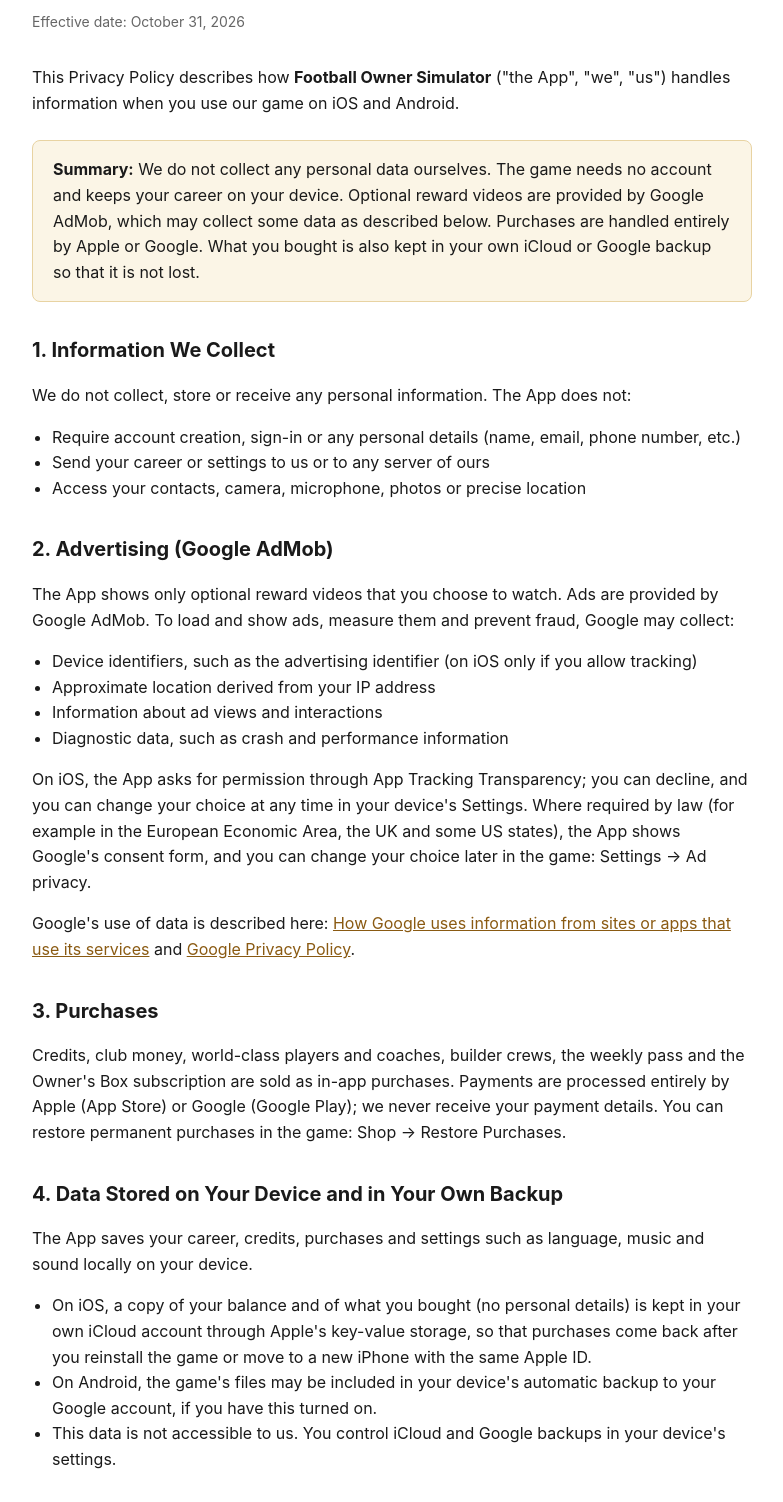
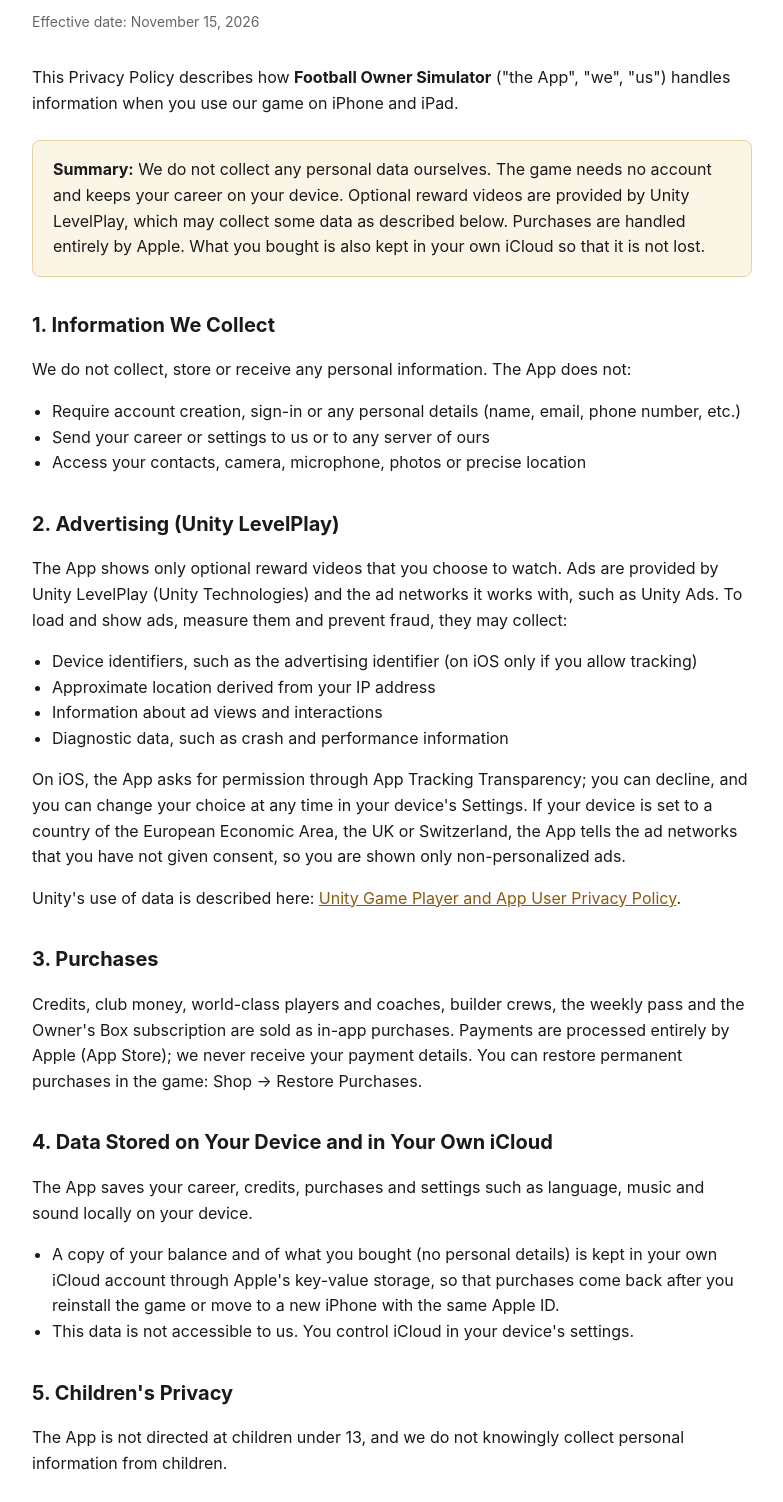
Before and after one commit to Atamoghlan/Football-Owner-Simulator, a plain HTML site: page privacy-policy.html in a window 1280 px wide. Shown: the part 88-1590 px from the top of the page, without its empty margins (248-1031 px from the left). Drawn offline with Linux system fonts and the light colour scheme.

Commit message:
Add files via upload

```diff
--- a/privacy-policy.html
+++ b/privacy-policy.html
@@ -31,12 +31,12 @@
 <body>
 
 <h1>Privacy Policy</h1>
-<p class="updated">Effective date: October 31, 2026</p>
+<p class="updated">Effective date: November 15, 2026</p>
 
-<p>This Privacy Policy describes how <strong>Football Owner Simulator</strong> ("the App", "we", "us") handles information when you use our game on iOS and Android.</p>
+<p>This Privacy Policy describes how <strong>Football Owner Simulator</strong> ("the App", "we", "us") handles information when you use our game on iPhone and iPad.</p>
 
 <div class="highlight">
-  <strong>Summary:</strong> We do not collect any personal data ourselves. The game needs no account and keeps your career on your device. Optional reward videos are provided by Google AdMob, which may collect some data as described below. Purchases are handled entirely by Apple or Google. What you bought is also kept in your own iCloud or Google backup so that it is not lost.
+  <strong>Summary:</strong> We do not collect any personal data ourselves. The game needs no account and keeps your career on your device. Optional reward videos are provided by Unity LevelPlay, which may collect some data as described below. Purchases are handled entirely by Apple. What you bought is also kept in your own iCloud so that it is not lost.
 </div>
 
 <h2>1. Information We Collect</h2>
@@ -47,26 +47,25 @@
   <li>Access your contacts, camera, microphone, photos or precise location</li>
 </ul>
 
-<h2>2. Advertising (Google AdMob)</h2>
-<p>The App shows only optional reward videos that you choose to watch. Ads are provided by Google AdMob. To load and show ads, measure them and prevent fraud, Google may collect:</p>
+<h2>2. Advertising (Unity LevelPlay)</h2>
+<p>The App shows only optional reward videos that you choose to watch. Ads are provided by Unity LevelPlay (Unity Technologies) and the ad networks it works with, such as Unity Ads. To load and show ads, measure them and prevent fraud, they may collect:</p>
 <ul>
   <li>Device identifiers, such as the advertising identifier (on iOS only if you allow tracking)</li>
   <li>Approximate location derived from your IP address</li>
   <li>Information about ad views and interactions</li>
   <li>Diagnostic data, such as crash and performance information</li>
 </ul>
-<p>On iOS, the App asks for permission through App Tracking Transparency; you can decline, and you can change your choice at any time in your device's Settings. Where required by law (for example in the European Economic Area, the UK and some US states), the App shows Google's consent form, and you can change your choice later in the game: Settings → Ad privacy.</p>
-<p>Google's use of data is described here: <a href="https://policies.google.com/technologies/partner-sites">How Google uses information from sites or apps that use its services</a> and <a href="https://policies.google.com/privacy">Google Privacy Policy</a>.</p>
+<p>On iOS, the App asks for permission through App Tracking Transparency; you can decline, and you can change your choice at any time in your device's Settings. If your device is set to a country of the European Economic Area, the UK or Switzerland, the App tells the ad networks that you have not given consent, so you are shown only non-personalized ads.</p>
+<p>Unity's use of data is described here: <a href="https://unity.com/legal/game-player-and-app-user-privacy-policy">Unity Game Player and App User Privacy Policy</a>.</p>
 
 <h2>3. Purchases</h2>
-<p>Credits, club money, world-class players and coaches, builder crews, the weekly pass and the Owner's Box subscription are sold as in-app purchases. Payments are processed entirely by Apple (App Store) or Google (Google Play); we never receive your payment details. You can restore permanent purchases in the game: Shop → Restore Purchases.</p>
+<p>Credits, club money, world-class players and coaches, builder crews, the weekly pass and the Owner's Box subscription are sold as in-app purchases. Payments are processed entirely by Apple (App Store); we never receive your payment details. You can restore permanent purchases in the game: Shop → Restore Purchases.</p>
 
-<h2>4. Data Stored on Your Device and in Your Own Backup</h2>
+<h2>4. Data Stored on Your Device and in Your Own iCloud</h2>
 <p>The App saves your career, credits, purchases and settings such as language, music and sound locally on your device.</p>
 <ul>
-  <li>On iOS, a copy of your balance and of what you bought (no personal details) is kept in your own iCloud account through Apple's key-value storage, so that purchases come back after you reinstall the game or move to a new iPhone with the same Apple ID.</li>
-  <li>On Android, the game's files may be included in your device's automatic backup to your Google account, if you have this turned on.</li>
-  <li>This data is not accessible to us. You control iCloud and Google backups in your device's settings.</li>
+  <li>A copy of your balance and of what you bought (no personal details) is kept in your own iCloud account through Apple's key-value storage, so that purchases come back after you reinstall the game or move to a new iPhone with the same Apple ID.</li>
+  <li>This data is not accessible to us. You control iCloud in your device's settings.</li>
 </ul>
 
 <h2>5. Children's Privacy</h2>
```
Also changed, not shown: index.html (+1 -1 lines), support.html (+2 -2 lines), terms.html (+5 -5 lines).
